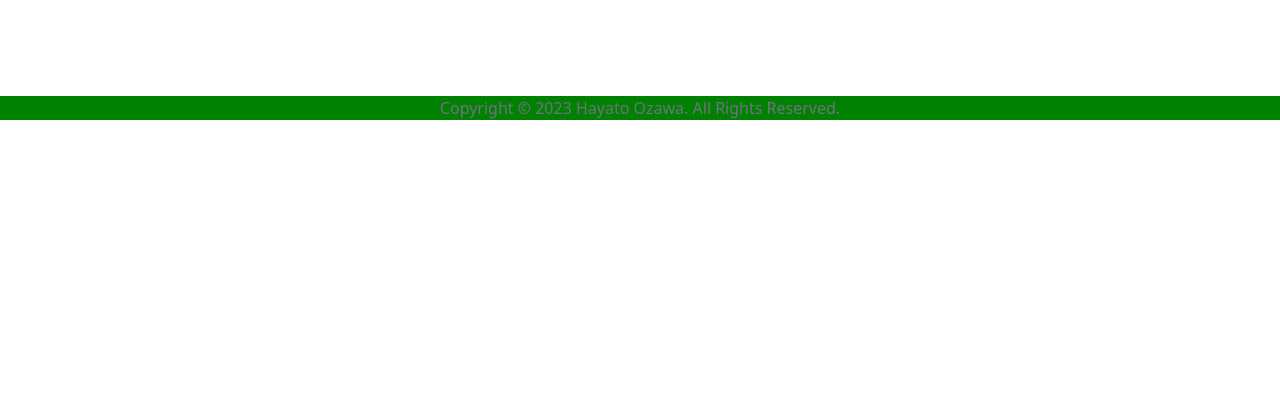
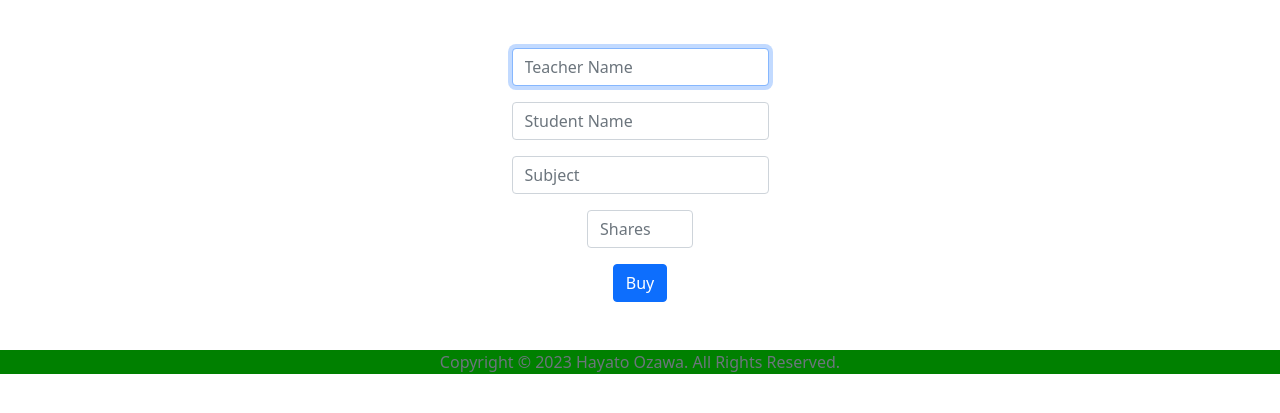
Before and after one commit to shukurimu0121/cs50_finalproject, a Python web app: template project/templates/course.html in a window 1280 px wide. Shown: the part 77-490 px from the top of the page. Run offline with Jinja, Linux system fonts and the light colour scheme; the template is opened without the code that fills it, so the values that code supplies are empty.

Commit message:
make course.html a bit

```diff
--- a/project/templates/course.html
+++ b/project/templates/course.html
@@ -5,5 +5,19 @@
 {% endblock %}
 
 {% block main %}
-
+    <form action="/course" method="post">
+        <div class="mb-3">
+            <input autocomplete="off" autofocus class="form-control mx-auto w-auto" name="teachername" placeholder="Teacher Name" type="text">
+        </div>
+        <div class="mb-3">
+            <input autocomplete="off" autofocus class="form-control mx-auto w-auto" name="studentname" placeholder="Student Name" type="text">
+        </div>
+        <div class="mb-3">
+            <input autocomplete="off" autofocus class="form-control mx-auto w-auto" name="subject" placeholder="Subject" type="text">
+        </div>
+        <div class="mb-3">
+            <input autocomplete="off" class="form-control mx-auto w-auto" min="1" max="12" name="month" placeholder="Shares" type="number">
+        </div>
+        <button class="btn btn-primary" type="submit">Buy</button>
+    </form>
 {% endblock %}
```
